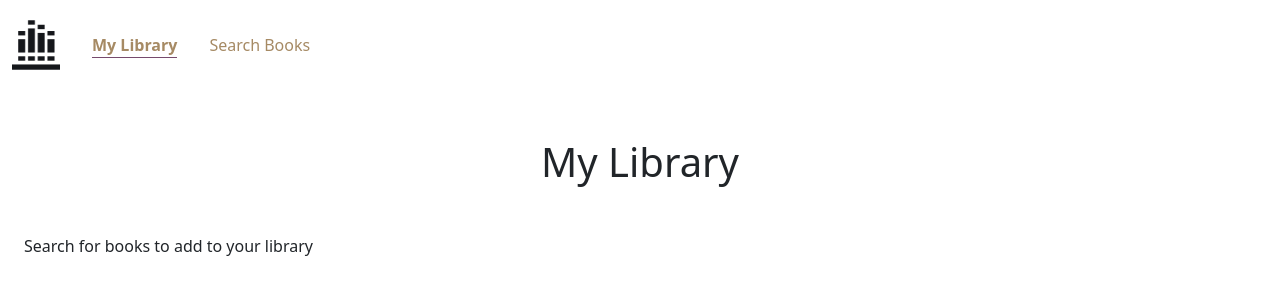
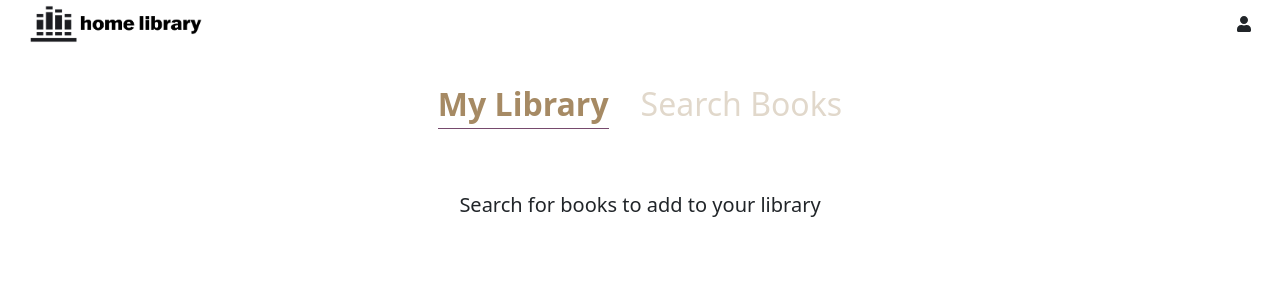
Before and after one commit to VandersliceApril-FS/wdd348, a React (Create React App) app: page /MyLibrary in a window 1280 px wide. Shown: the top 300 px of the page. Built offline with nearby package versions, Linux system fonts and the light colour scheme.

Commit message:
Added a new brand, moved the navigation to be centered on the screen.

```diff
--- a/src/App.js
+++ b/src/App.js
@@ -3,10 +3,11 @@ import { BrowserRouter as Router, NavLink, Route, Switch } from "react-router-do
 import MyLibrary from './pages/MyLibrary'
 import SearchBooks from "./pages/SearchBooks"
 import Home from './pages/Home'
-import Brand from './images/bookshelf.png'
+import Brand from './images/brand-01.png'
 import PageHeader from './components/PageHeader'
-import { Image, Container, Navbar, Nav } from 'react-bootstrap'
+import { Image, Container, Nav } from 'react-bootstrap'
 import './custom.scss'
+import { FaUser } from "react-icons/fa";
 
 const styles = {
   container: {
@@ -15,35 +16,42 @@ const styles = {
   },
   link: {
     textDecoration: 'none',
+    fontSize: '2rem',
     margin: '0 1rem',
-    color: '#A68A64'
+    color: '#E1D8CB',
+
   },
   brand: {
-    height: '4rem',
-    width: '3rem'
+    height: '3rem',
+  },
+  header: {
+    display: 'flex',
+    justifyContent: 'space-between',
+    alignItems: 'center',
+    margin: '0 1rem 2rem 1rem'
   }
 }
 
 function App() {
   const [savedBooks, updateSavedBooks] = useState([])
-
   return (
     <Router>
       <Container fluid>
-        <Navbar>
-            <Navbar.Brand>
+          <header style={styles.header}>
               <NavLink
                 to='/'>
                   <Image src={Brand} alt='bookshelf brand icon' style={styles.brand} />
               </NavLink>
-            </Navbar.Brand>
-            <Nav>
+              <FaUser />
+          </header>
+            <Nav className='justify-content-center'>
                 <NavLink
                 style={styles.link}
                 to='/MyLibrary'
                 activeStyle={{
                   fontWeight: 'bold',
-                  borderBottom: '1px solid #764a6d'
+                  borderBottom: '1px solid #764a6d',
+                  color: '#A68A64'
                 }}>
                     My Library
                 </NavLink>
@@ -52,24 +60,23 @@ function App() {
                 to='/SearchBooks'
                 activeStyle={{
                   fontWeight: 'bold',
-                  borderBottom: '1px solid #764a6d'
+                  borderBottom: '1px solid #764a6d',
+                  color: '#A68A64'
                 }}>
                     Search Books
                 </NavLink>
             </Nav>
-        </Navbar>
+
         <Container fluid>
           <Switch>
               <Route exact path='/'>
-                <PageHeader title='About' />
+                <PageHeader title="Home" />
                 <Home />
               </Route>
               <Route exact path='/MyLibrary'>
-                <PageHeader title='My Library' />
                 <MyLibrary savedBooks={savedBooks} updateSavedBooks={updateSavedBooks} />
               </Route>
               <Route path='/SearchBooks'>
-                <PageHeader title='Search Books' />
                 <SearchBooks savedBooks={savedBooks} updateSavedBooks={updateSavedBooks} />
               </Route>
           </Switch>
@@ -80,5 +87,3 @@ function App() {
 }
 
 export default App;
-
-// Brand Image Source
--- a/src/components/Book/BookItem.js
+++ b/src/components/Book/BookItem.js
@@ -47,10 +47,9 @@ function BookItem({book, updateSavedBooks, savedBooks, isInLibrary, deleteBook})
         updateSavedBooks([...savedBooks, book])
     }
 
-
     return (
         <Card style={{ width: '18rem', height: '28rem', padding: '1rem 0 .5rem 0', margin: '0 0 1rem 0' }}>
-            <Container style={{ height: '15rem'  }}>
+            <Container style={{ height: '15rem' }}>
                 {book.cover_i
                     ? <Image src={coverSrc} alt='book cover' style={styles.coverImage} fluid />
                     : <Image src={BookPlaceholder} alt='cover image not available' style={styles.placeholderImage} fluid />
--- a/src/components/SearchResults.js
+++ b/src/components/SearchResults.js
@@ -9,14 +9,11 @@ const styles = {
     }
 }
 
-
 function SearchResults({ isLoading, books, updateSavedBooks, savedBooks}) {
-
-
     return isLoading ? (<h1>Loading...</h1>) : (
         <section style={styles.container}>
             {books.map(book => (
-                <BookItem savedBooks={savedBooks} key={book._version_} book={book} updateSavedBooks={updateSavedBooks}></BookItem>
+                <BookItem savedBooks={savedBooks} key={book._version_} book={book} updateSavedBooks={updateSavedBooks} ></BookItem>
             ))}
         </section>
     )
--- a/src/pages/MyLibrary.js
+++ b/src/pages/MyLibrary.js
@@ -1,11 +1,17 @@
 import React from 'react'
+import { Container } from 'react-bootstrap'
 import BookItem from '../components/Book/BookItem'
 const styles = {
     container: {
         display: 'grid',
         gridTemplateColumns: 'repeat(5, 1fr)',
-        gap: '1rem'
+        gap: '1rem',
+        margin: '3rem 1rem 0 1rem'
     },
+    instruction: {
+        textAlign: 'center',
+        margin: '4rem'
+    }
 }
 
 function MyLibrary ({ savedBooks, updateSavedBooks }) {
@@ -16,13 +22,12 @@ function MyLibrary ({ savedBooks, updateSavedBooks }) {
         updateSavedBooks([...savedBooks])
         console.log(removed)
     }
-
-    return (savedBooks.length === 0) ? (<p>Search for books to add to your library</p>) : (
-        <section style={styles.container}>
+    return (savedBooks.length === 0) ? (<h5 style={styles.instruction}>Search for books to add to your library</h5>) : (
+        <Container style={styles.container}>
             {savedBooks.map((book, i) => (
                 <BookItem key={i} isInLibrary={isInLibrary} book={book} deleteBook={() => deleteBook(i)} />
             ))}
-        </section>
+        </Container>
     )
 }
 export default MyLibrary
--- a/src/pages/SearchBooks.js
+++ b/src/pages/SearchBooks.js
@@ -24,9 +24,7 @@ function SearchBooks({ updateSavedBooks, savedBooks }) {
 
     return (
         <Container>
-
             <Search getQuery={q => setQuery(q)} />
-
           {books &&
             <SearchResults savedBooks={savedBooks} isLoading={isLoading} books={books} updateSavedBooks={updateSavedBooks} />
           }
```
Also changed, not shown: src/images/brand-01.png (added), src/images/brand.svg (added).
